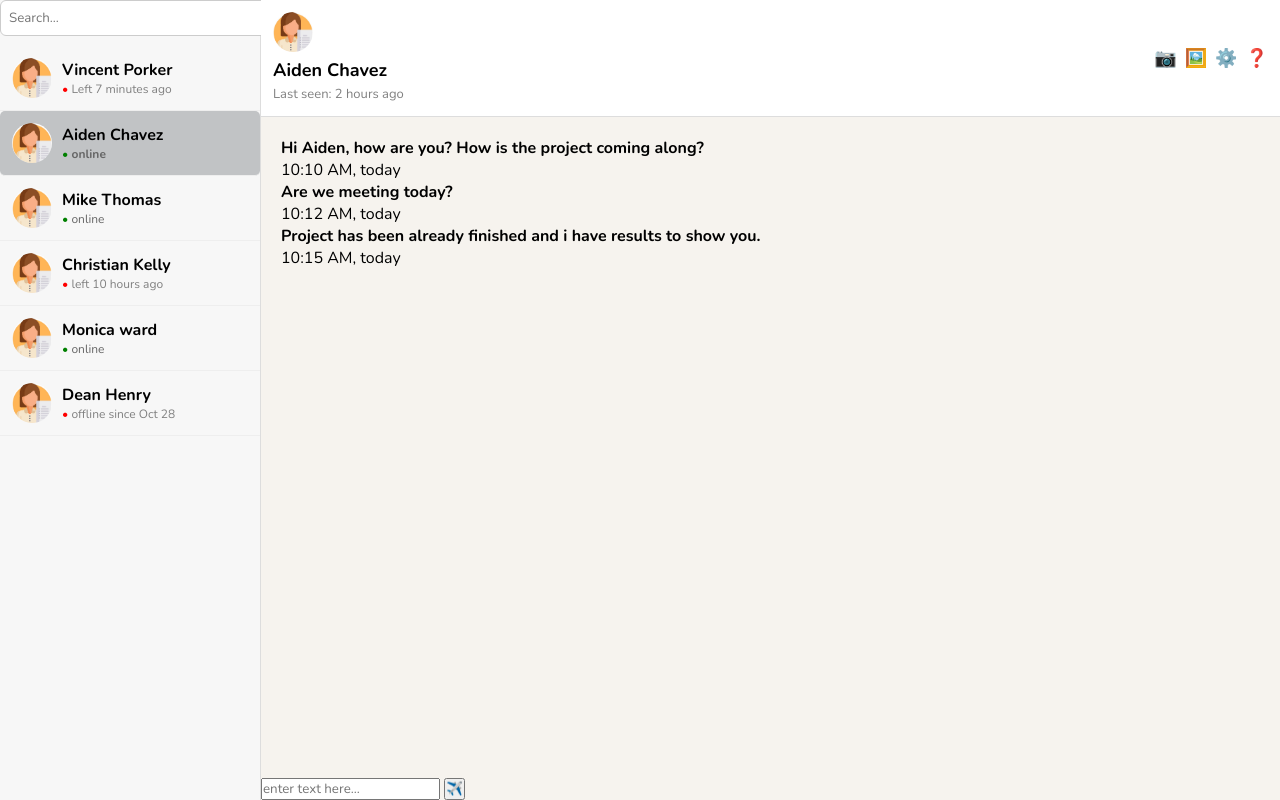
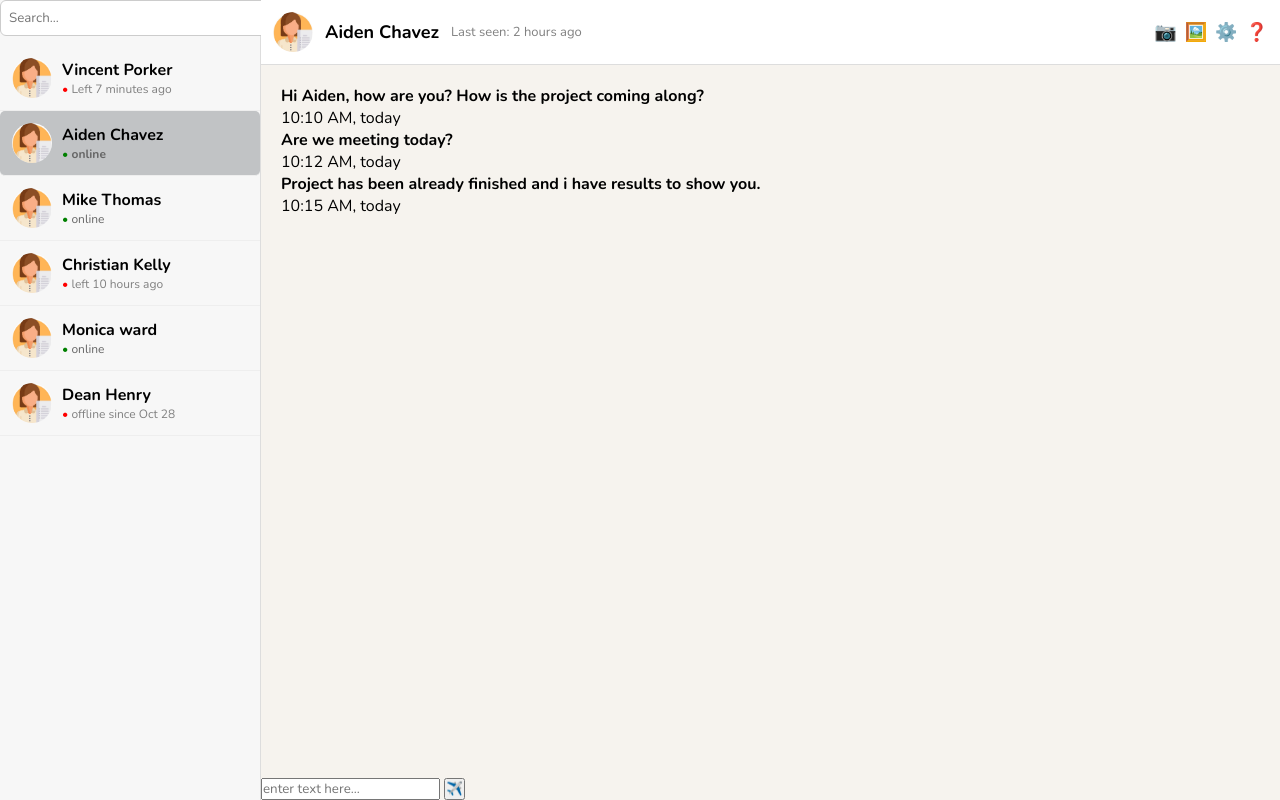
Before and after one commit to mateonardu/proyecto-final-html-css, a plain HTML site: page index.html in a window 1280 px wide. Drawn offline with nearby package versions, Linux system fonts and the light colour scheme.

Commit message:
Agrego foto de perfil en el header, que me habia faltado

```diff
--- a/style.css
+++ b/style.css
@@ -135,6 +135,12 @@
   cursor: pointer;
 }
 
+.contact-info-header {
+  display: flex;
+  align-items: center;
+  gap: 12px;
+}
+
 .contact-info-header img {
   width: 40px;
   height: 40px;
```
